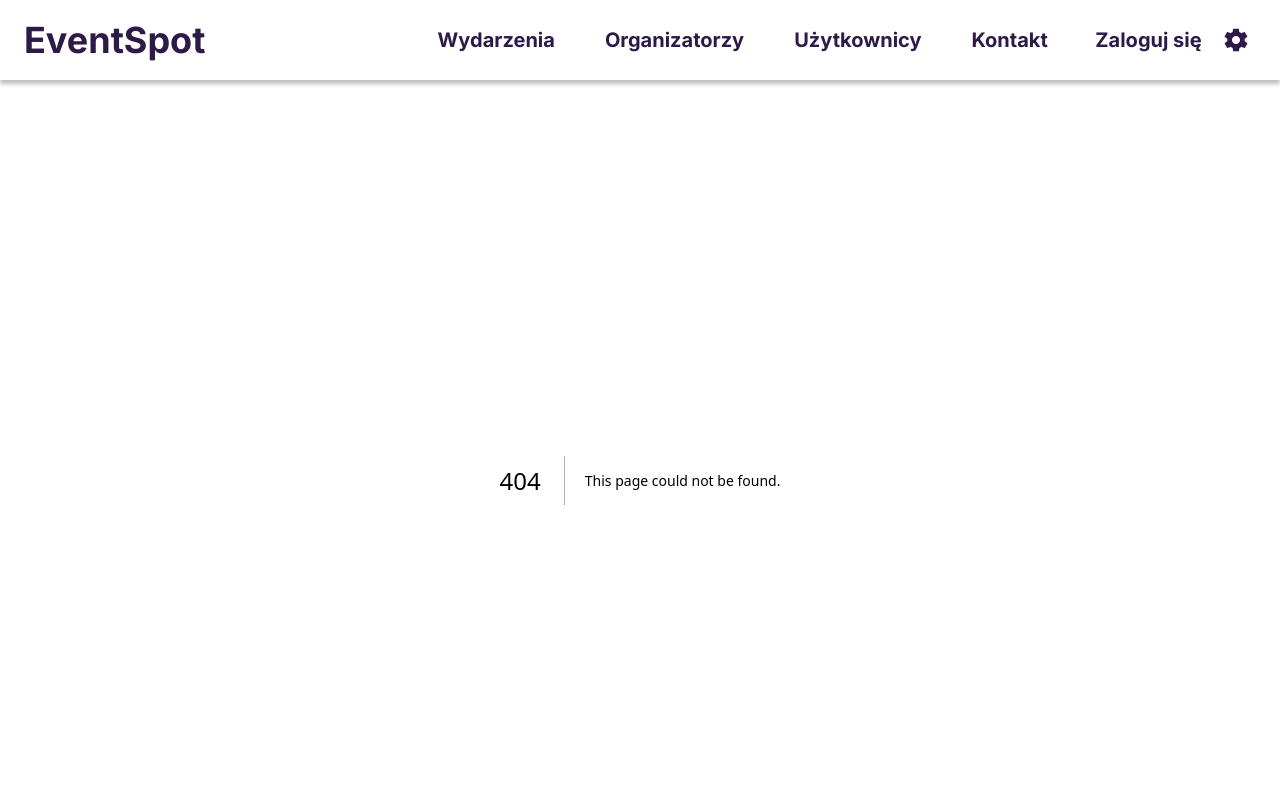
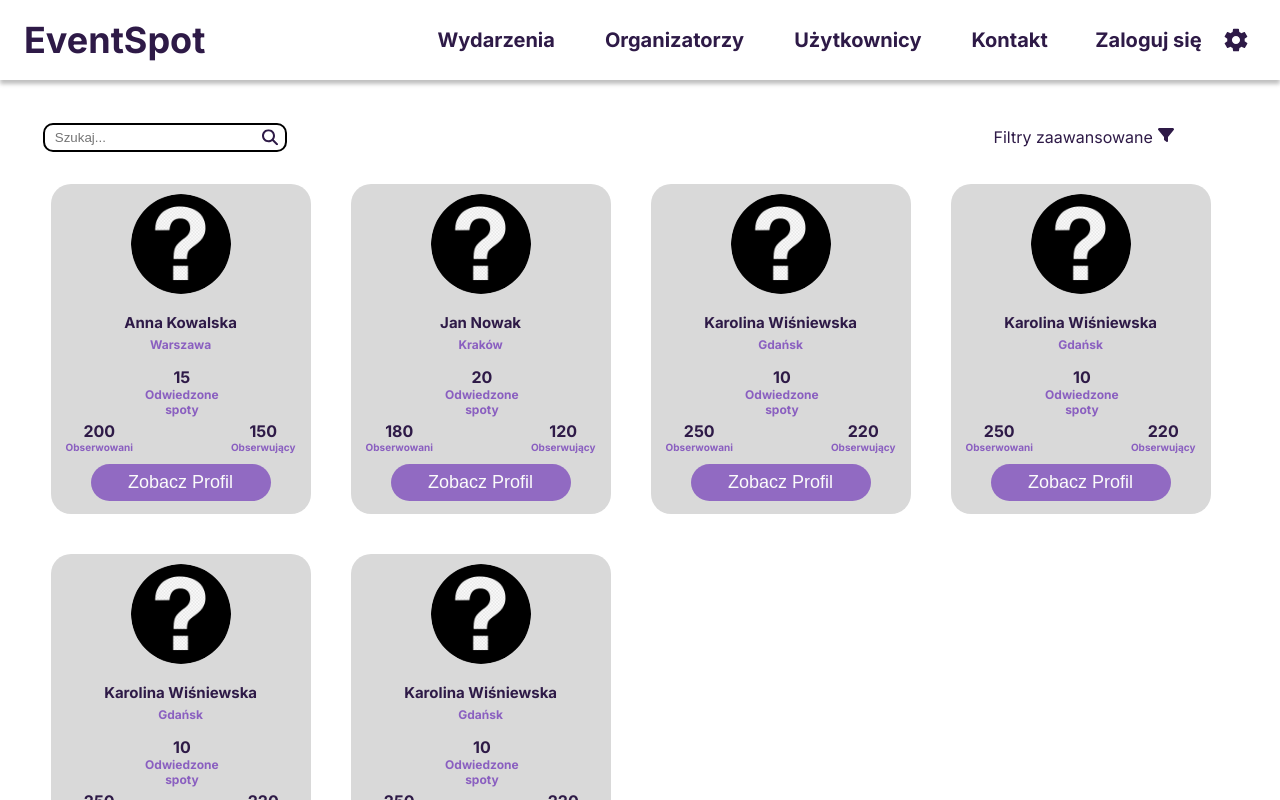
Before and after one commit to Event-spot/EventSpot, a Next.js app in the folder frontend/: page /uzytkownicy in a window 1280 px wide. Before the commit this address had no page. Shown: the top 800 px of the page. Built offline with nearby package versions, Linux system fonts and the light colour scheme.

Commit message:
Users Page semi-complete

```diff
--- /dev/null
+++ b/frontend/src/app/uzytkownicy/osoby.json
@@ -0,0 +1,51 @@
+[
+    {
+      "imie": "Anna",
+      "nazwisko": "Kowalska",
+      "lokalizacja": "Warszawa",
+      "odwiedzoneSpoty": 15,
+      "obserwowani": 200,
+      "obserwujacy": 150
+    },
+    {
+      "imie": "Jan",
+      "nazwisko": "Nowak",
+      "lokalizacja": "Kraków",
+      "odwiedzoneSpoty": 20,
+      "obserwowani": 180,
+      "obserwujacy": 120
+    },
+    {
+      "imie": "Karolina",
+      "nazwisko": "Wiśniewska",
+      "lokalizacja": "Gdańsk",
+      "odwiedzoneSpoty": 10,
+      "obserwowani": 250,
+      "obserwujacy": 220
+    },
+    {
+        "imie": "Karolina",
+        "nazwisko": "Wiśniewska",
+        "lokalizacja": "Gdańsk",
+        "odwiedzoneSpoty": 10,
+        "obserwowani": 250,
+        "obserwujacy": 220
+      },
+      {
+        "imie": "Karolina",
+        "nazwisko": "Wiśniewska",
+        "lokalizacja": "Gdańsk",
+        "odwiedzoneSpoty": 10,
+        "obserwowani": 250,
+        "obserwujacy": 220
+      },
+      {
+        "imie": "Karolina",
+        "nazwisko": "Wiśniewska",
+        "lokalizacja": "Gdańsk",
+        "odwiedzoneSpoty": 10,
+        "obserwowani": 250,
+        "obserwujacy": 220
+      }
+
+  ]
--- /dev/null
+++ b/frontend/src/app/uzytkownicy/page.tsx
@@ -0,0 +1,48 @@
+import styles from './users.module.scss';
+import osoby from './osoby.json';
+import Person from '../../components/Person/Person';
+
+export default function Users() {
+    return(
+        <div className={styles.main}>
+            <div className={styles.upbar}>
+             <div className={styles.search}>
+                <input className={styles.searchinput} type="text" placeholder="Szukaj..."/>
+                <svg className={styles.searchIconSvg} xmlns="http://www.w3.org/2000/svg" height="16" width="16" viewBox="0 0 512 512">
+                <path d="M416 208c0 45.9-14.9 88.3-40 122.7L502.6 457.4c12.5 12.5 12.5 32.8 0 45.3s-32.8 12.5-45.3 0L330.7 376c-34.4 25.2-76.8 40-122.7 40C93.1 416 0 322.9 0 208S93.1 0 208 0S416 93.1 416 208zM208 352a144 144 0 1 0 0-288 144 144 0 1 0 0 288z"/>
+                </svg>
+             </div>
+
+
+             <div className={styles.filters}>
+              <p>Filtry zaawansowane<svg className={styles.filtersIconSvg} xmlns="http://www.w3.org/2000/svg" height="16" width="16" viewBox="0 0 512 512">
+               <path d="M3.9 54.9C10.5 40.9 24.5 32 40 32H472c15.5 0 29.5 8.9 36.1 22.9s4.6 30.5-5.2 42.5L320 320.9V448c0 12.1-6.8 23.2-17.7 28.6s-23.8 4.3-33.5-3l-64-48c-8.1-6-12.8-15.5-12.8-25.6V320.9L9 97.3C-.7 85.4-2.8 68.8 3.9 54.9z"/>
+               </svg></p>
+
+             </div>
+        </div>
+
+            <div className={styles.users}>
+            <div className={styles.pages}>
+                <div className={styles.container}>
+                    {osoby.map((osoba, index) => (
+                        <Person
+                        key={index}
+                        imie={osoba.imie}
+                        nazwisko={osoba.nazwisko}
+                        lokalizacja={osoba.lokalizacja}
+                        odwiedzoneSpoty={osoba.odwiedzoneSpoty}
+                        obserwowani={osoba.obserwowani}
+                        obserwujacy={osoba.obserwujacy}
+                        />))}
+                    </div>
+                </div>
+            </div>
+
+            <div className={styles.downbar}>
+
+            </div>
+        </div>
+
+    )
+}
--- /dev/null
+++ b/frontend/src/app/uzytkownicy/users.module.scss
@@ -0,0 +1,65 @@
+@import '../../assets/styles/colors';
+.main {
+    display: flex;
+    flex-direction: column;
+    justify-content: center;
+    margin: 2%;
+    padding: 5px;
+
+    .upbar {
+      display: flex;
+      justify-content: space-between;
+      align-items: center;
+      //padding: 10px; /* Dodałem padding dla lepszego wyglądu */
+
+
+      .search,
+      .filters {
+
+        flex: 0 0 20%; /* Każdy element ma zajmować 10% szerokości ekranu */
+        margin: 1% 1%; /* Dodaj marginesy między elementami */
+      }
+
+      .searchinput{
+        border: 2px solid $black;
+        border-radius: 10px;
+        padding: 5px 10px; /* 30px to szerokość ikony + odstęp */
+        width: 100%;
+        box-sizing: border-box; /* Zapewnia, że padding nie wpływa na całkowitą szerokość */
+      }
+
+      .searchIconSvg {
+        fill: $primary;
+        width: 16px; /* Ustaw szerokość ikony */
+        height: 16px; /* Ustaw wysokość ikony */
+        margin-left: -25px; /* Przesuń ikonę w lewo, aby była częścią inputa */
+        top:50%;
+        transform: translateY(20%);
+      }
+
+      .filters p {
+        width:100%;
+        color: $primary;
+      }
+
+
+      .filtersIconSvg{
+        position: absolute;
+        margin-left:5px;
+        fill: $primary;
+        width: 16px; /* Ustaw szerokość ikony */
+        height: 16px; /* Ustaw wysokość ikony */
+
+      }
+    }
+    .container {
+      display: flex;
+      flex-direction: row;
+      justify-content: left;
+      flex-wrap: wrap;
+    }
+
+
+
+
+  }
--- /dev/null
+++ b/frontend/src/components/Person/Person.module.scss
@@ -0,0 +1,84 @@
+@import '../../assets/styles/colors';
+.person {
+    width: 260px;
+    height: 330px;
+    background-color: #D9D9D9;
+    border-radius: 20px;
+    padding: 10px;
+    margin: 20px;
+    display: flex;
+    flex-direction: column;
+    align-items: center;
+    text-align: center;
+
+    .avatar {
+      width: 100px;
+      height: 100px;
+      border-radius: 50%;
+      margin-bottom: 10px;
+    }
+
+    .name {
+      font-weight: bold;
+      font-size: 15px;
+      color: $primary;
+      padding: 5px;
+    }
+
+    .location {
+        color: $secondary;
+        font-weight: bold;
+        font-size: 12px;
+    }
+    .stats {
+        display: flex;
+        flex-direction: row;
+        height: 7em;
+        padding: 5px;
+    }
+    .visited_spots {
+        color: $primary;
+        font-weight: bold;
+        padding-top: 10px;
+
+        p{
+            color: $secondary;
+            font-size: 12px;
+        }
+    }
+
+    .following {
+        color: $primary;
+        font-weight: bold;
+        margin-top: 4em;
+
+
+        p {
+            color: $secondary;
+            font-size: 10px;
+        }
+    }
+
+    .followers {
+        color: $primary;
+        font-weight: bold;
+        margin-top: 4em;
+      p {
+        margin: 0;
+        color: $secondary;
+        font-size: 10px;
+      }
+
+
+    }
+    .Button {
+        background-color: $secondary;
+        width: 180px;
+        height: 37px;
+        border: none;
+        border-radius: 50px;
+        color: $white;
+        font-size: 18px;
+        opacity: 0.9;
+    }
+  }
--- /dev/null
+++ b/frontend/src/components/Person/Person.tsx
@@ -0,0 +1,54 @@
+import styles from './Person.module.scss'; // Import styli
+import Image from "next/image";
+import Question from '../../assets/images/question.png';
+
+type PersonProps = {
+  imie: string;
+  nazwisko: string;
+  lokalizacja: string;
+  odwiedzoneSpoty: number;
+  obserwowani: number;
+  obserwujacy: number;
+};
+
+const Person: React.FC<PersonProps> = ({
+  imie,
+  nazwisko,
+  lokalizacja,
+  odwiedzoneSpoty,
+  obserwowani,
+  obserwujacy,
+}) => {
+  return (
+    <div className={styles.person}>
+      <div>
+      <Image className={styles.avatar} src={Question} alt={'Nissan Skyline R34 GT-R'}/>
+      </div>
+      <div className={styles.name}>
+        <p>{imie} {nazwisko}</p>
+      </div>
+      <div className={styles.location}>
+        <p>{lokalizacja}</p>
+      </div>
+        <div className={styles.stats}>
+            <div className={styles.following}>
+                <span>{obserwowani}</span>
+                <p>Obserwowani</p>
+            </div>
+            <div className={styles.visited_spots}>
+            {odwiedzoneSpoty}
+                <p>Odwiedzone spoty</p>
+            </div>
+            <div className={styles.followers}>
+                <span>{obserwujacy}</span>
+                <p>Obserwujący</p>
+            </div>
+        </div>
+        <div>
+            <button className={styles.Button}>Zobacz Profil</button>
+        </div>
+    </div>
+  );
+};
+
+export default Person;
```
Also changed, not shown: frontend/src/assets/images/question.png (added), 1 other file (tests, documents, lock files or other folders).
